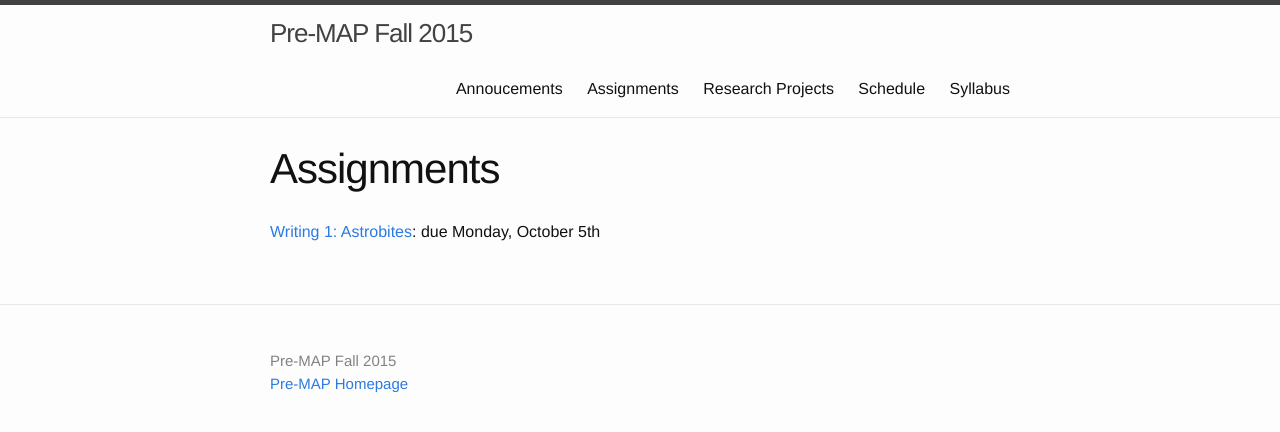
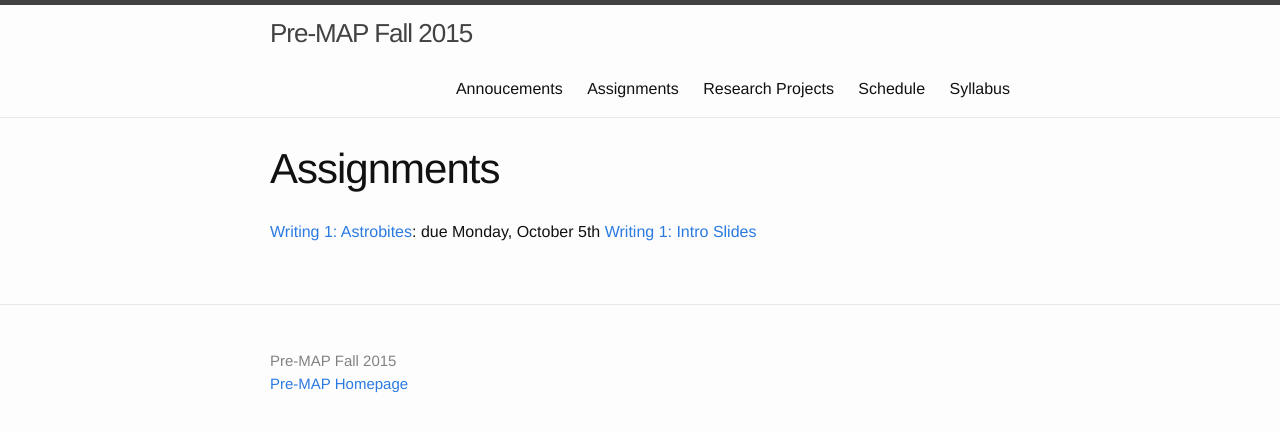
Before and after one commit to kgarofali/Pre-MAP, a Jekyll site: the page built from assignments.md, in a window 1280 px wide. Shown: the top 432 px of the page. Built offline with Jekyll 4.4.1, drawn with Linux system fonts in a browser that asks for light colours.

Commit message:
slides added again

```diff
--- a/assignments.md
+++ b/assignments.md
@@ -5,3 +5,4 @@ permalink: assignments/
 ---
 
 [Writing 1: Astrobites](../docs/Writing1.pdf): due Monday, October 5th
+[Writing 1: Intro Slides](../docs/Writing1_IntroductionSlides.pdf)
```
